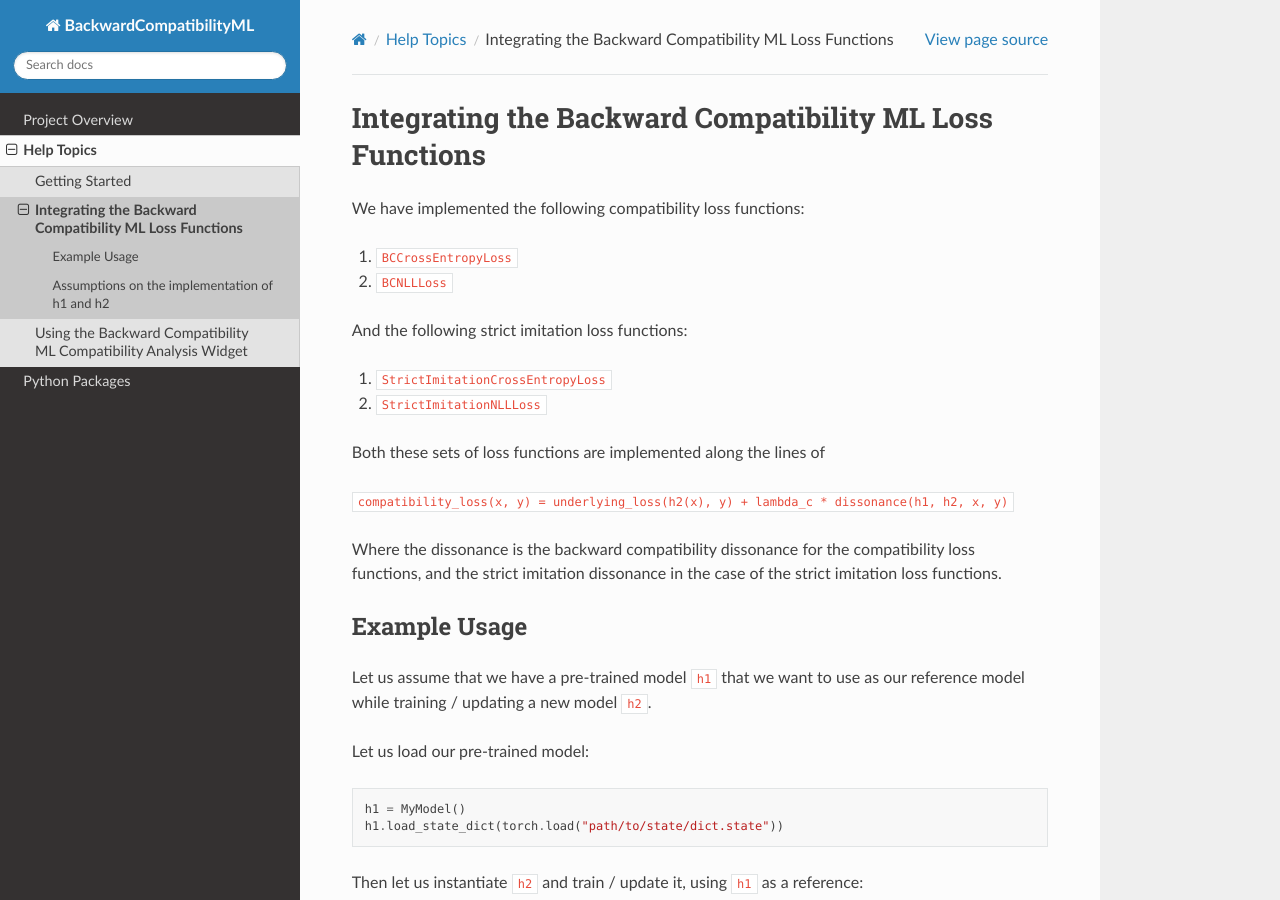
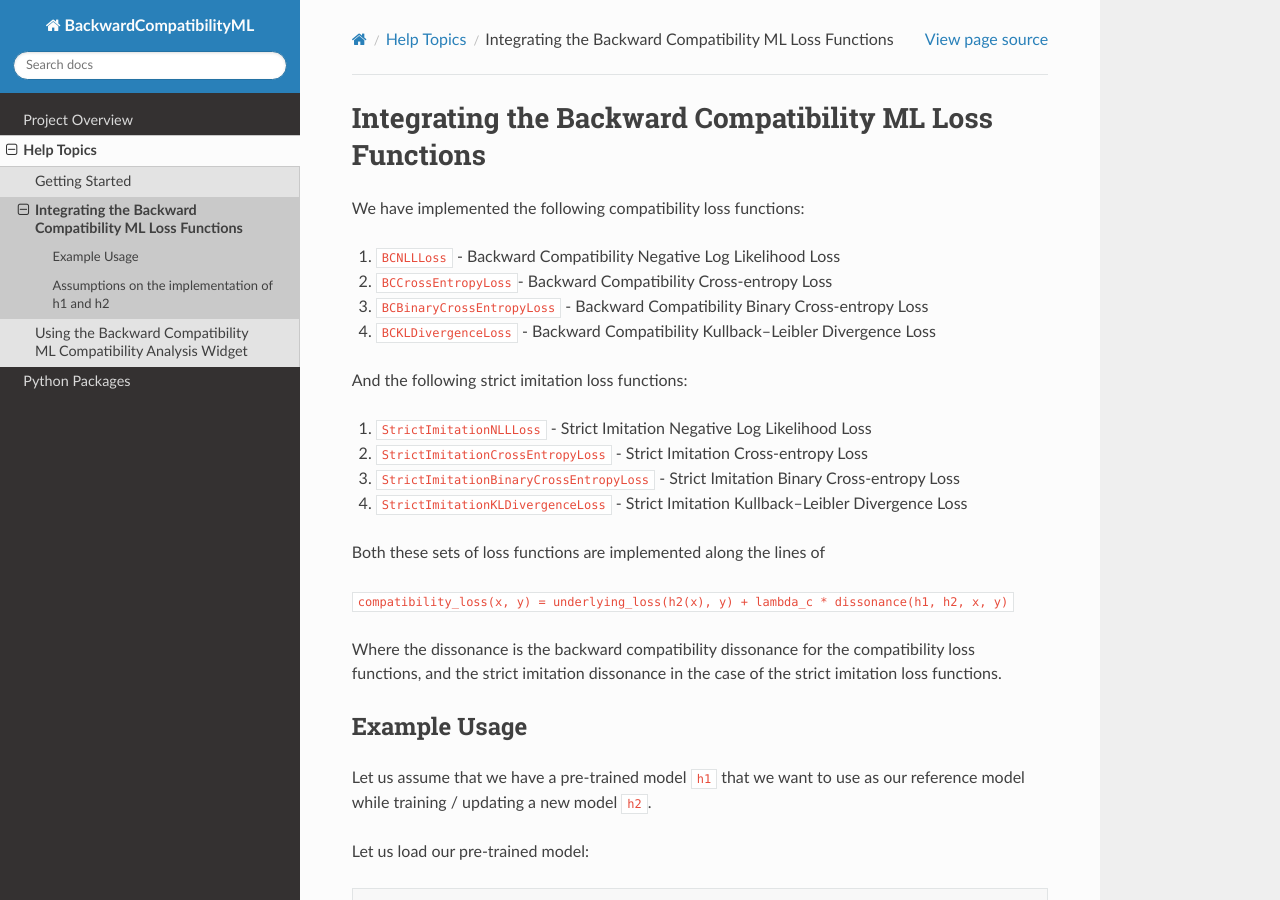
Before and after one commit to microsoft/BackwardCompatibilityML, a Sphinx documentation site: the page built from docs/backwardcompatibilityml/topics/integrating_loss_functions.rst, in a window 1280 px wide and 900 px high. Built offline with Sphinx 7.4.7 and the Read the Docs theme 2.0.0, drawn with Linux system fonts in a browser that asks for light colours.

Commit message:
Docs update new loss functions and examples (#65)
* Added new loss functions to and examples to docs
* Updated docstrings to reflect binary cross entropy loss naming
* Updated auto-generated docs from docstrings
* Fixed sphinx doc build warnings
* Fixed spelling of "cross-entropy"

```diff
--- a/docs/backwardcompatibilityml/topics/integrating_loss_functions.rst
+++ b/docs/backwardcompatibilityml/topics/integrating_loss_functions.rst
@@ -5,13 +5,17 @@
 
 We have implemented the following compatibility loss functions:
 
-1. ``BCCrossEntropyLoss``
-2. ``BCNLLLoss``
+1. ``BCNLLLoss`` - Backward Compatibility Negative Log Likelihood Loss
+2. ``BCCrossEntropyLoss``- Backward Compatibility Cross-entropy Loss
+3. ``BCBinaryCrossEntropyLoss`` - Backward Compatibility Binary Cross-entropy Loss
+4. ``BCKLDivergenceLoss`` - Backward Compatibility Kullback–Leibler Divergence Loss
 
 And the following strict imitation loss functions:
 
-1. ``StrictImitationCrossEntropyLoss``
-2. ``StrictImitationNLLLoss``
+1. ``StrictImitationNLLLoss`` - Strict Imitation Negative Log Likelihood Loss
+2. ``StrictImitationCrossEntropyLoss`` - Strict Imitation Cross-entropy Loss
+3. ``StrictImitationBinaryCrossEntropyLoss`` - Strict Imitation Binary Cross-entropy Loss
+4. ``StrictImitationKLDivergenceLoss`` - Strict Imitation Kullback–Leibler Divergence Loss
 
 Both these sets of loss functions are implemented along the lines of
 
```
Also changed, not shown: docs/backwardcompatibilityml/topics/examples.csv (+12 -8 lines), docs/source/backwardcompatibilityml.helpers.rst (+16 -0 lines), docs/source/backwardcompatibilityml.rst (+8 -0 lines), 5 other files.
